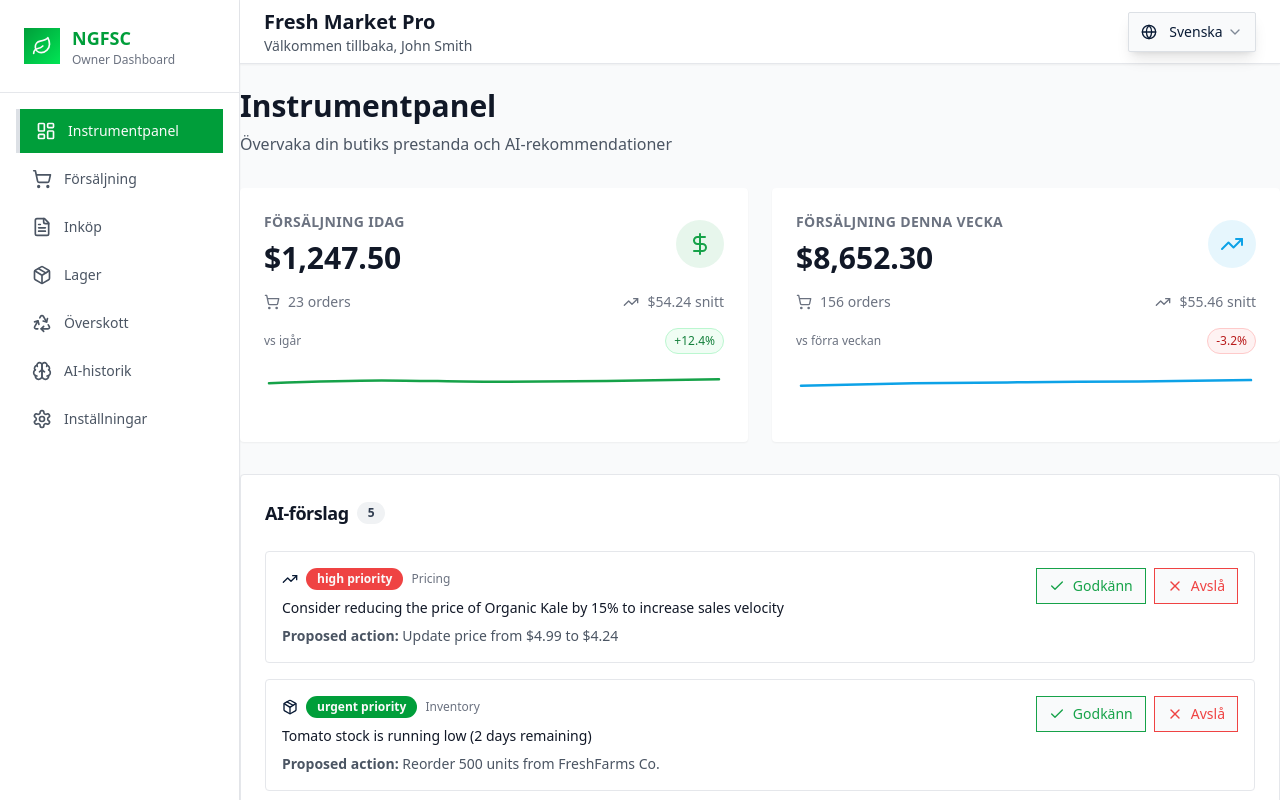
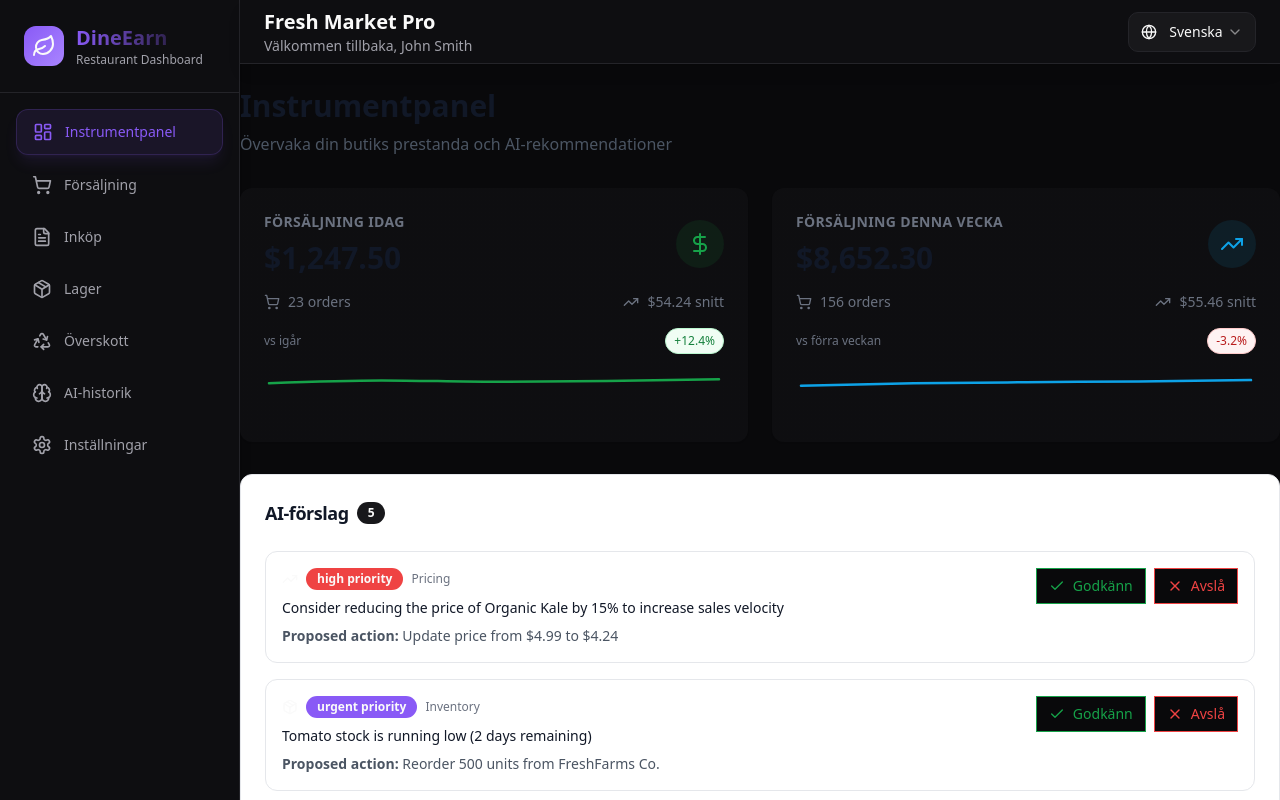
Before and after one commit to NeuracodeDev/ngfsc-owner-portal-react, a React (Vite) app: page /app in a window 1280 px wide. Shown: the top 800 px of the page. Built offline with nearby package versions, Linux system fonts and the light colour scheme.

Commit message:
Update UI to enterprise style
Update the entire UI to match the provided enterprise style, including changing the logo and application name to "dinearn".

```diff
--- a/src/index.css
+++ b/src/index.css
@@ -8,34 +8,34 @@ All colors MUST be HSL.
 
 @layer base {
   :root {
-    /* NGFSC Brand Colors - Primary Green #009E3A */
-    --primary: 142 100% 31%;
+    /* DineEarn Brand Colors - Modern Purple Theme */
+    --primary: 258 90% 66%;
     --primary-foreground: 0 0% 98%;
-    --primary-glow: 142 100% 45%;
-    --primary-muted: 142 30% 85%;
+    --primary-glow: 258 100% 76%;
+    --primary-muted: 258 30% 85%;
 
-    /* Neutral System - Clean whites and grays */
-    --background: 210 17% 98%;
-    --foreground: 216 71% 12%;
-    --card: 0 0% 100%;
-    --card-foreground: 216 71% 12%;
+    /* Dark Modern System */
+    --background: 240 10% 4%;
+    --foreground: 0 0% 98%;
+    --card: 240 8% 6%;
+    --card-foreground: 0 0% 98%;
 
     /* Muted/Secondary System */
-    --muted: 210 17% 95%;
-    --muted-foreground: 215 16% 47%;
-    --popover: 0 0% 100%;
-    --popover-foreground: 216 71% 12%;
-    --secondary: 210 17% 95%;
-    --secondary-foreground: 216 25% 25%;
+    --muted: 240 6% 10%;
+    --muted-foreground: 240 5% 65%;
+    --popover: 240 8% 6%;
+    --popover-foreground: 0 0% 98%;
+    --secondary: 240 6% 10%;
+    --secondary-foreground: 0 0% 98%;
 
     /* Interactive States */
-    --border: 215 15% 88%;
-    --input: 215 15% 88%;
-    --ring: 142 100% 31%;
-    --accent: 210 20% 90%;
-    --accent-foreground: 216 71% 12%;
+    --border: 240 6% 15%;
+    --input: 240 6% 15%;
+    --ring: 258 90% 66%;
+    --accent: 240 6% 10%;
+    --accent-foreground: 0 0% 98%;
 
-    /* Status Colors - Enhanced with better contrast */
+    /* Status Colors - Modern variations */
     --destructive: 0 84% 60%;
     --destructive-foreground: 0 0% 98%;
     --warning: 38 92% 50%;
@@ -45,11 +45,13 @@ All colors MUST be HSL.
     --info: 199 89% 48%;
     --info-foreground: 0 0% 98%;
 
-    /* Design System Tokens - Enterprise rectangular styling */
-    --radius: 0.25rem;
-    --shadow-soft: 0 4px 20px rgba(0, 158, 58, 0.08);
-    --shadow-elevated: 0 8px 30px rgba(0, 158, 58, 0.12);
+    /* Design System Tokens - Modern styling */
+    --radius: 0.75rem;
+    --shadow-soft: 0 4px 20px rgba(0, 0, 0, 0.3);
+    --shadow-elevated: 0 8px 30px rgba(0, 0, 0, 0.4);
+    --shadow-glow: 0 0 40px rgba(138, 43, 226, 0.2);
     --gradient-primary: linear-gradient(135deg, hsl(var(--primary)), hsl(var(--primary-glow)));
+    --gradient-card: linear-gradient(135deg, hsl(240 8% 6%), hsl(240 10% 8%));
     --gradient-success: linear-gradient(135deg, hsl(var(--success)), hsl(142 76% 50%));
 
     /* Sidebar & Layout */
@@ -72,39 +74,39 @@ All colors MUST be HSL.
   }
 
   .dark {
-    --background: 216 71% 6%;
-    --foreground: 210 20% 98%;
-    --card: 216 71% 8%;
-    --card-foreground: 210 20% 98%;
-    --popover: 216 71% 8%;
-    --popover-foreground: 210 20% 98%;
-    --primary: 142 100% 45%;
-    --primary-foreground: 142 33% 6%;
-    --primary-glow: 142 100% 55%;
-    --primary-muted: 142 30% 20%;
-    --secondary: 215 27% 15%;
-    --secondary-foreground: 210 20% 98%;
-    --muted: 215 27% 15%;
-    --muted-foreground: 217 10% 64%;
-    --accent: 215 27% 15%;
-    --accent-foreground: 210 20% 98%;
+    --background: 240 10% 4%;
+    --foreground: 0 0% 98%;
+    --card: 240 8% 6%;
+    --card-foreground: 0 0% 98%;
+    --popover: 240 8% 6%;
+    --popover-foreground: 0 0% 98%;
+    --primary: 258 90% 66%;
+    --primary-foreground: 0 0% 98%;
+    --primary-glow: 258 100% 76%;
+    --primary-muted: 258 30% 20%;
+    --secondary: 240 6% 10%;
+    --secondary-foreground: 0 0% 98%;
+    --muted: 240 6% 10%;
+    --muted-foreground: 240 5% 65%;
+    --accent: 240 6% 10%;
+    --accent-foreground: 0 0% 98%;
     --destructive: 0 62% 50%;
-    --destructive-foreground: 210 20% 98%;
+    --destructive-foreground: 0 0% 98%;
     --success: 142 76% 45%;
-    --success-foreground: 210 20% 98%;
-    --border: 215 27% 15%;
-    --input: 215 27% 15%;
-    --ring: 142 100% 45%;
-    --shadow-soft: 0 4px 20px rgba(0, 0, 0, 0.3);
-    --shadow-elevated: 0 8px 30px rgba(0, 0, 0, 0.4);
-    --sidebar-background: 240 5.9% 10%;
-    --sidebar-foreground: 240 4.8% 95.9%;
-    --sidebar-primary: 224.3 76.3% 48%;
-    --sidebar-primary-foreground: 0 0% 100%;
-    --sidebar-accent: 240 3.7% 15.9%;
-    --sidebar-accent-foreground: 240 4.8% 95.9%;
-    --sidebar-border: 240 3.7% 15.9%;
-    --sidebar-ring: 217.2 91.2% 59.8%;
+    --success-foreground: 0 0% 98%;
+    --border: 240 6% 15%;
+    --input: 240 6% 15%;
+    --ring: 258 90% 66%;
+    --shadow-soft: 0 4px 20px rgba(0, 0, 0, 0.4);
+    --shadow-elevated: 0 8px 30px rgba(0, 0, 0, 0.5);
+    --sidebar-background: 240 8% 6%;
+    --sidebar-foreground: 0 0% 98%;
+    --sidebar-primary: 258 90% 66%;
+    --sidebar-primary-foreground: 0 0% 98%;
+    --sidebar-accent: 240 6% 10%;
+    --sidebar-accent-foreground: 0 0% 98%;
+    --sidebar-border: 240 6% 15%;
+    --sidebar-ring: 258 90% 66%;
   }
 }
 
@@ -114,7 +116,7 @@ All colors MUST be HSL.
   }
 
   body {
-    @apply bg-gray-50 text-foreground;
+    @apply bg-background text-foreground;
   }
 }
 
--- a/src/pages/DashboardLayout.tsx
+++ b/src/pages/DashboardLayout.tsx
@@ -54,52 +54,51 @@ const DashboardLayout = () => {
 
 
   return (
-    <div className="min-h-screen bg-gray-50 flex w-full">
-      {/* Enhanced Sidebar */}
-      <aside className="w-60 bg-white border-r border-gray-200 flex flex-col shadow-sm">
+    <div className="min-h-screen bg-background flex w-full">
+      {/* Modern Sidebar */}
+      <aside className="w-60 bg-card border-r border-border flex flex-col shadow-lg">
         {/* Logo */}
-        <div className="p-6 border-b border-gray-200">
+        <div className="p-6 border-b border-border">
           <div className="flex items-center space-x-3">
-            <div className="p-2 bg-gradient-primary">
-              <Leaf className="h-5 w-5 text-primary-foreground" />
+            <div className="p-2 rounded-lg bg-brand-gradient shadow-glow">
+              <Leaf className="h-6 w-6 text-primary-foreground" />
             </div>
             <div>
-              <h1 className="text-lg font-bold text-primary">NGFSC</h1>
-              <p className="text-xs text-gray-500">Owner Dashboard</p>
+              <h1 className="text-xl font-bold bg-gradient-to-r from-primary to-primary-glow bg-clip-text text-transparent">DineEarn</h1>
+              <p className="text-xs text-muted-foreground">Restaurant Dashboard</p>
             </div>
           </div>
         </div>
 
-        {/* Navigation with improved density */}
+        {/* Modern Navigation */}
         <nav className="flex-1 p-4">
-          <ul className="space-y-1">
+          <ul className="space-y-2">
             {sidebarItems.map((item) => (
               <li key={item.path}>
                 <NavLink
                   to={item.path}
                   end={item.path === '/app'}
                   className={({ isActive }) =>
-                    `flex items-center gap-3 px-4 py-3 transition-all duration-200 text-sm font-medium ${
+                    `flex items-center gap-3 px-4 py-3 rounded-lg transition-all duration-200 text-sm font-medium group ${
                       isActive
-                        ? 'bg-primary text-primary-foreground border-l-4 border-primary-glow'
-                        : 'text-gray-600 hover:text-gray-900 hover:bg-gray-50 hover:border-l-4 hover:border-gray-300'
+                        ? 'bg-primary/10 text-primary border border-primary/20 shadow-lg shadow-primary/10'
+                        : 'text-muted-foreground hover:text-foreground hover:bg-muted/50'
                     }`
                   }
                 >
-                  <item.icon className="h-5 w-5" />
+                  <item.icon className="h-5 w-5 transition-colors" />
                   <span className="font-medium">{t(item.labelKey)}</span>
                 </NavLink>
               </li>
             ))}
           </ul>
-
         </nav>
 
         {/* Logout */}
-        <div className="p-4 border-t border-gray-200">
+        <div className="p-4 border-t border-border">
           <Button
             variant="ghost"
-            className="w-full justify-start text-gray-500 hover:text-gray-900"
+            className="w-full justify-start text-muted-foreground hover:text-foreground hover:bg-muted/50"
             onClick={handleLogout}
           >
             <LogOut className="h-5 w-5 mr-3" />
@@ -110,20 +109,20 @@ const DashboardLayout = () => {
 
       {/* Main Content */}
       <div className="flex-1 flex flex-col">
-        {/* Enhanced Top Bar */}
-        <header className="h-16 bg-white border-b border-gray-200 px-6 flex items-center justify-between shadow-sm">
+        {/* Modern Top Bar */}
+        <header className="h-16 bg-card border-b border-border px-6 flex items-center justify-between shadow-lg backdrop-blur-sm">
           <div>
-            <h2 className="text-xl font-semibold text-gray-900">
+            <h2 className="text-xl font-semibold text-foreground">
               {mockUser?.storeName}
             </h2>
-            <p className="text-sm text-gray-600">
+            <p className="text-sm text-muted-foreground">
               {t('welcome')}, {mockUser?.name}
             </p>
           </div>
 
           <div className="flex items-center space-x-4">
             <Select defaultValue="sv" onValueChange={handleLanguageChange}>
-              <SelectTrigger className="w-32 shadow-lg">
+              <SelectTrigger className="w-32 bg-muted border-border">
                 <Globe className="h-4 w-4 mr-2" />
                 <SelectValue />
               </SelectTrigger>
```
